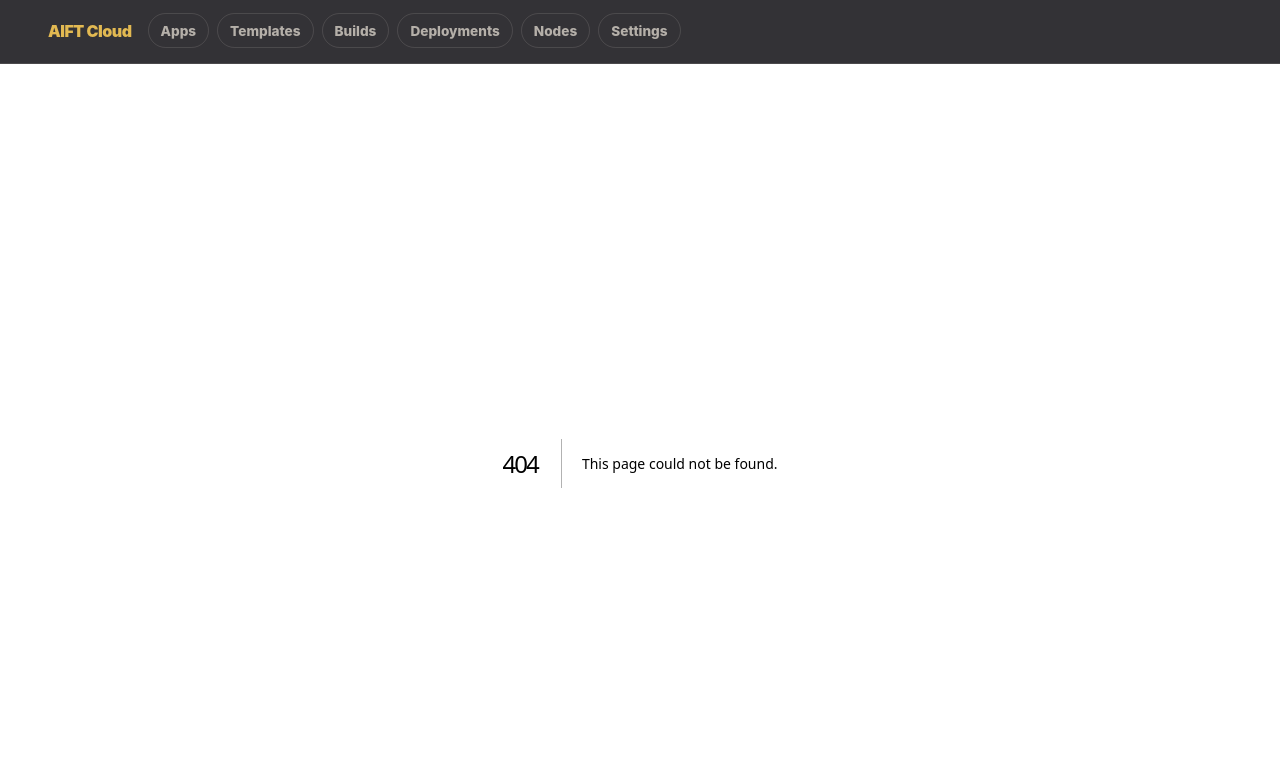
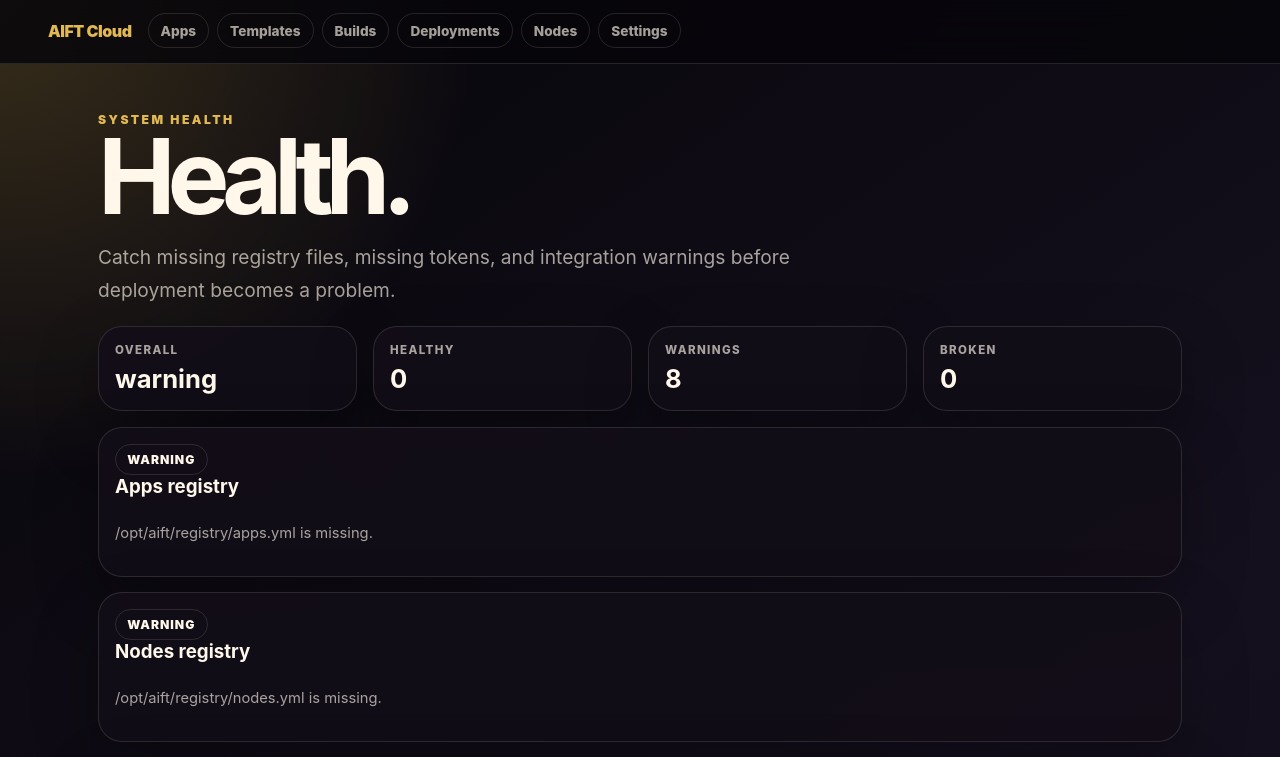
Before and after one commit to AIFreedomTrustFederation/VPS, a Next.js app in the folder apps/aift-dashboard/: page /health in a window 1280 px wide. Before the commit this address had no page. Shown: the top 757 px of the page. Built offline with nearby package versions, Linux system fonts and the light colour scheme.

Commit message:
Add health dashboard page

```diff
--- /dev/null
+++ b/apps/aift-dashboard/app/health/page.tsx
@@ -0,0 +1,36 @@
+import { getHealthChecks, summarizeHealth } from '@/lib/health';
+
+export default async function HealthPage() {
+  const checks = await getHealthChecks();
+  const status = summarizeHealth(checks);
+  const healthy = checks.filter((check) => check.status === 'healthy').length;
+  const warning = checks.filter((check) => check.status === 'warning').length;
+  const broken = checks.filter((check) => check.status === 'broken').length;
+
+  return (
+    <main className="page">
+      <p className="eyebrow">System Health</p>
+      <h1>Health.</h1>
+      <p className="lead">Catch missing registry files, missing tokens, and integration warnings before deployment becomes a problem.</p>
+
+      <section className="grid metrics">
+        <div className="card metric"><span>Overall</span><strong>{status}</strong></div>
+        <div className="card metric"><span>Healthy</span><strong>{healthy}</strong></div>
+        <div className="card metric"><span>Warnings</span><strong>{warning}</strong></div>
+        <div className="card metric"><span>Broken</span><strong>{broken}</strong></div>
+      </section>
+
+      <section className="app-list" style={{ marginTop: '1rem' }}>
+        {checks.map((check) => (
+          <article className="card app-card" key={check.name}>
+            <div>
+              <span className={`status ${check.status}`}>{check.status}</span>
+              <h3>{check.name}</h3>
+              <p className="footer-note">{check.message}</p>
+            </div>
+          </article>
+        ))}
+      </section>
+    </main>
+  );
+}
```
